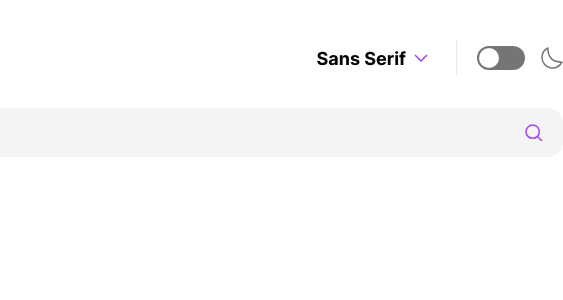
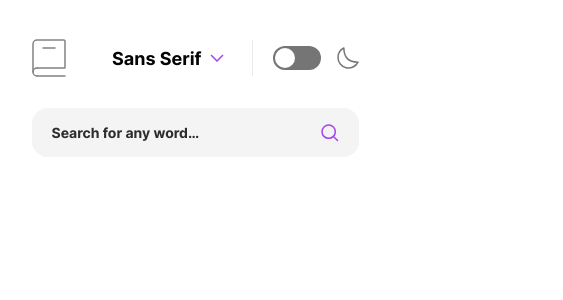
Before and after one commit to Chermann-KING/dictionary-web-app, a Next.js app: page / in a window 390 px wide. Shown: the top 300 px of the page, 563 px wide, since content can reach past the window. Built offline with nearby package versions, Linux system fonts and the light colour scheme.

Commit message:
📱 Main: Make app responsive

```diff
--- a/src/app/layout.tsx
+++ b/src/app/layout.tsx
@@ -32,7 +32,9 @@ export default function RootLayout({
       >
         <ThemeProvider enableSystem={true} attribute="class">
           <FontProvider>
-            <div className="w-[736px] pb-12 sm:pb-0">{children}</div>
+            <div className="w-[327px] sm:w-[689px] lg:w-[736px] mx-auto">
+              {children}
+            </div>
           </FontProvider>
         </ThemeProvider>
       </body>
--- a/src/components/SearchBar.tsx
+++ b/src/components/SearchBar.tsx
@@ -35,10 +35,10 @@ const SearchBar: React.FC<SearchBarProps> = ({ onSearch, initialInput }) => {
   };
 
   return (
-    <div className="flex flex-col gap-1">
+    <div className="self-stretch flex flex-col gap-1  ">
       <form
         onSubmit={handleSearch}
-        className={`w-full relative flex items-center rounded-2xl bg-light-3 dark:bg-dark-2 ${
+        className={`relative flex items-center rounded-2xl bg-light-3 dark:bg-dark-2 ${
           hasError ? "ring-1 ring-inset ring-accent-red" : ""
         }`}
       >
@@ -52,7 +52,7 @@ const SearchBar: React.FC<SearchBarProps> = ({ onSearch, initialInput }) => {
             }
           }}
           placeholder="Search for any word…"
-          className={`bg-inherit block w-full rounded-2xl border-0 py-3.5 px-5 pr-12 text-dark-1 dark:text-light-4 ring-1 ring-inset outline-none placeholder:text-dark-3 dark:placeholder:text-light-1 placeholder:font-bold ${
+          className={`bg-inherit block w-full rounded-2xl border-0 py-3.5 px-5 pr-12 text-dark-1 dark:text-light-4 ring-1 ring-inset outline-none placeholder:text-dark-3 dark:placeholder:text-light-1 placeholder:font-bold caret-accent-purple ${
             hasError
               ? "ring-accent-red focus:ring-accent-red"
               : "ring-light-3 dark:ring-dark-2 focus:ring-accent-purple dark:focus:ring-accent-purple"
--- a/src/components/SourceLink.tsx
+++ b/src/components/SourceLink.tsx
@@ -9,10 +9,11 @@ interface SourceLinkProps {
 
 const SourceLink: React.FC<SourceLinkProps> = ({ sourceUrls }) => {
   return (
-    <div className="mt-6 flex text-sm text-gray-600">
+    <div className="mt-6 flex text-body-s">
       <p className="underline mr-3 text-light-1">Source:</p>
+      <div className="flex flex-wrap gap-1">
         {sourceUrls.map((url, index) => (
-        <div key={index} className="">
+          <div key={index}>
             <Link
               href={url}
               target="_blank"
@@ -25,6 +26,7 @@ const SourceLink: React.FC<SourceLinkProps> = ({ sourceUrls }) => {
           </div>
         ))}
       </div>
+    </div>
   );
 };
 
--- a/src/components/Word.tsx
+++ b/src/components/Word.tsx
@@ -20,11 +20,11 @@ const Word: React.FC<WordProps> = ({
   audioUrl,
 }) => {
   return (
-    <div className="mb-6 self-stretch flex justify-between items-center gap-2  ">
+    <div className="mb-6 self-stretch flex justify-between items-center gap-2">
       {/* word */}
       <div className="self-start flex flex-col">
         <h1 className="text-heading-l font-semibold">{word}</h1>
-        <div className="flex gap-1 text-heading-m text-accent-purple">
+        <div className="flex flex-wrap gap-1 text-heading-m text-accent-purple">
           {phonetics.map((phonetic, index) => (
             <span key={index} className="">
               {phonetic.text}
```
Lines whose indentation alone changed are shown as unchanged.
